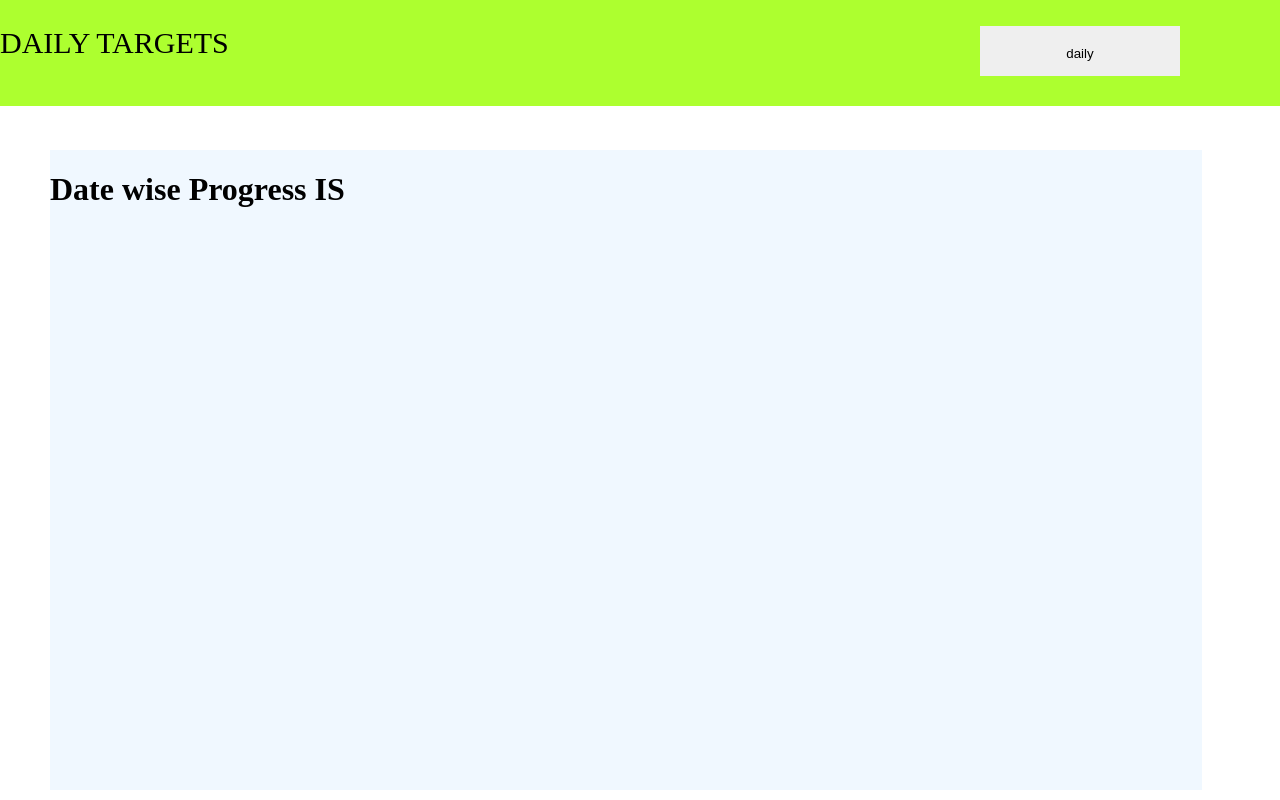
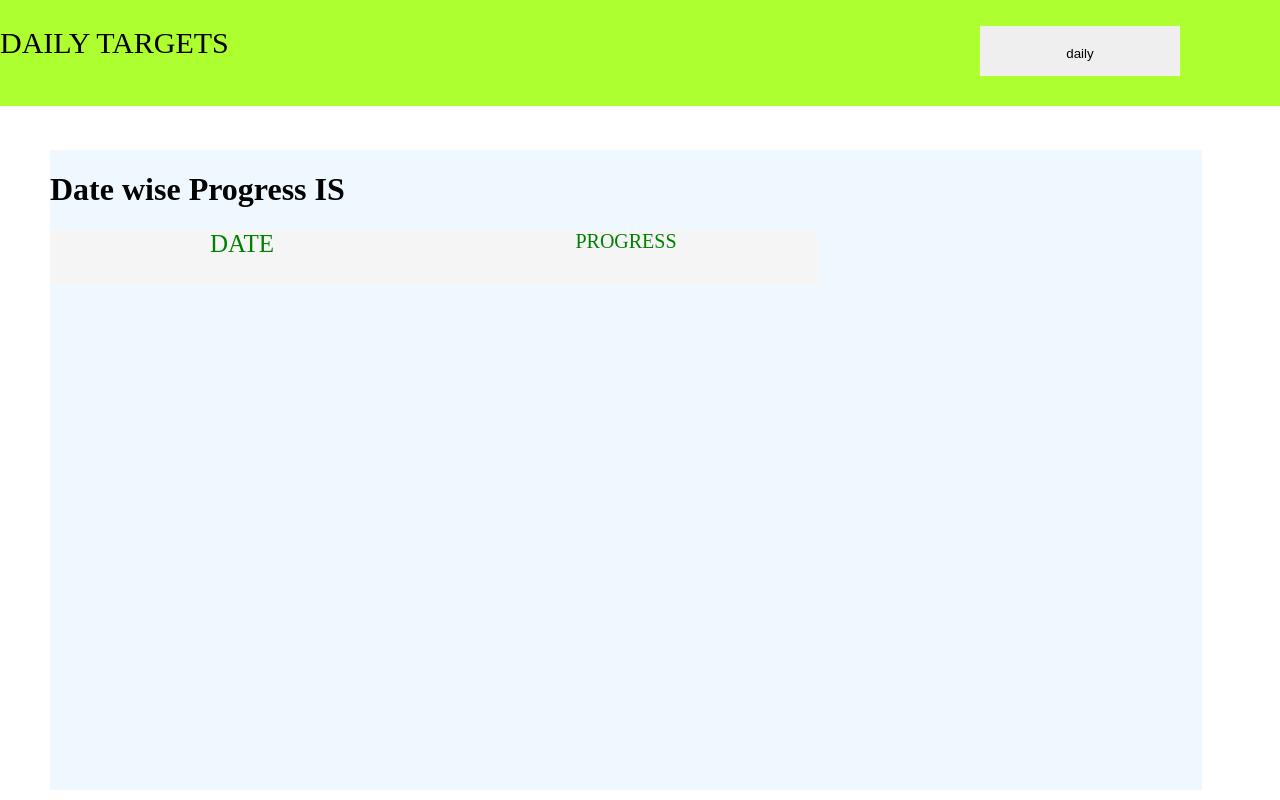
Before and after one commit to techbhisek/DOM, a website: page index.html in a window 1280 px wide. Both pictures are taken after a click on the button "daily". Drawn offline with Linux system fonts and the light colour scheme.

Commit message:
warning feature added

```diff
--- a/data.js
+++ b/data.js
@@ -112,8 +112,12 @@ function daily() {
       let progress = document.createElement('div');
       progress.className = 'progress';
       let textnode1 = document.createTextNode(
-        `${data[index].percentage}`
+        `${parseInt(data[index].percentage)}`
       );
+      if (data[index].percentage < 50) {
+        date.style.color = 'red';
+        progress.style.color = 'red';
+      }
       progress.appendChild(textnode1);
 
       history.appendChild(date);
--- a/index.html
+++ b/index.html
@@ -110,9 +110,17 @@
       }
       .date {
         width: 30vw;
+        text-align: center;
+        font-size: 25px;
+        color: green;
+        background-color: whitesmoke;
       }
-      .prgress {
+      .progress {
         width: 30vw;
+        text-align: center;
+        font-size: 20px;
+        color: green;
+        background-color: whitesmoke;
       }
     </style>
     <title>Document</title>
@@ -155,7 +163,13 @@
     </div>
     <div class="daily">
       <h1>Date wise Progress IS</h1>
-      <div class="history"></div>
+      <div class="history">
+        <div class="date">DATE</div>
+        <div class="progress">PROGRESS</div>
+        <br />
+        <br />
+        <br />
+      </div>
     </div>
     <script src="./data.js"></script>
   </body>
```
